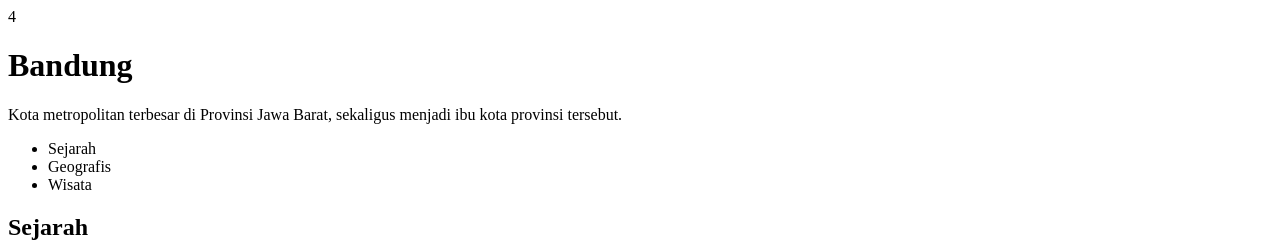
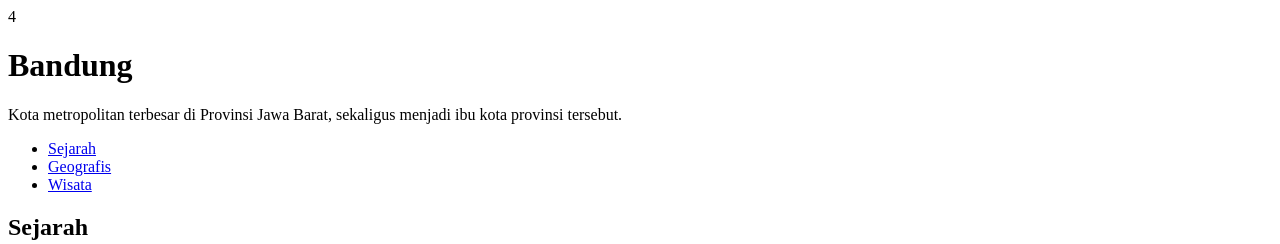
Before and after one commit to agummds/WebBasic, a plain HTML site: page index.html in a window 1280 px wide. Shown: the top 244 px of the page. Drawn offline with Linux system fonts and the light colour scheme.

Commit message:
Penambahan Elemen Anchor dan Atribut ID
Ini adalah kode yang sudah mengalami penambahan atribut ID dan Elemen Anchor

```diff
--- a/index.html
+++ b/index.html
@@ -13,17 +13,17 @@
 
     <ul>
     <li>
-      Sejarah
+      <a href="#Sejarah">Sejarah</a>
     </li>
     <li>
-      Geografis
+      <a href="#Geografis">Geografis</a>
     </li>
     <li>
-      Wisata
+     <a href="#Wisata">Wisata</a>
     </li>
    </ul>
 
-    <h2>Sejarah</h2>
+     <h2 id="Sejarah">Sejarah</h2>
      <img src="file:///home/agum/Desktop/Life%20At%20Bangkit/Dicoding/history.jpg" alt="Sejarah"/>
     <p> Kata Bandung berasal dari kata bendung atau bendungan karena terbendungnya sungai Citarum oleh lava Gunung Tangkuban Parahu yang lalu membentuk telaga. Legenda yang diceritakan oleh orang-orang tua di Bandung mengatakan bahwa nama Bandung diambil dari sebuah kendaraan air yang terdiri dari dua perahu yang diikat berdampingan yang disebut perahu bandung yang digunakan oleh Bupati Bandung, R.A. Wiranatakusumah II, untuk melayari Ci Tarum dalam mencari tempat kedudukan kabupaten yang baru untuk menggantikan ibu kota yang lama di Dayeuhkolot. </p>
 
@@ -31,14 +31,14 @@
    <p> Berdasarkan filosofi Sunda, kata Bandung juga berasal dari kalimat Nga-Bandung-an Banda Indung, yang merupakan kalimat sakral dan luhur karena mengandung nilai ajaran Sunda. Nga-Bandung-an artinya menyaksikan atau bersaksi. Banda adalah segala sesuatu yang berada di alam hidup yaitu di bumi dan atmosfer, baik makhluk hidup maupun benda mati. Sinonim dari banda adalah harta. Indung berarti Ibu atau Bumi, disebut juga sebagai Ibu Pertiwi tempat Banda berada. </p>
 
 
-    <h2>Geografis</h2>
+   <h2 id="Geografis">Geografis</h2>
     <img src="file:///home/agum/Desktop/Life%20At%20Bangkit/Dicoding/halaman-profil-bandung-images/image/geografis.jpg" alt="Geografis"/>
     <p> Kota Bandung dikelilingi oleh pegunungan, sehingga bentuk morfologi wilayahnya bagaikan sebuah mangkok raksasa, secara geografis kota ini terletak di tengah-tengah provinsi Jawa Barat, serta berada pada ketinggian ±768 m di atas permukaan laut, dengan titik tertinggi di berada di sebelah utara dengan ketinggian 1.050 meter di atas permukaan laut dan sebelah selatan merupakan kawasan rendah dengan ketinggian 675 meter di atas permukaan laut. </p>
 
      <p> Kota Bandung dialiri dua sungai utama, yaitu Sungai Cikapundung dan Sungai Citarum beserta anak-anak sungainya yang pada umumnya mengalir ke arah selatan dan bertemu di Sungai Citarum. Dengan kondisi yang demikian, Bandung selatan sangat rentan terhadap masalah banjir terutama pada musim hujan. </p>
 
 
-    <h2>Wisata</h2>
+    <h2 id="Wisata">Wisata</h2>
    <p> Sejak dibukanya Jalan Tol Cipularang, kota Bandung telah menjadi tujuan utama dalam menikmati liburan akhir pekan terutama dari masyarakat yang berasal dari Jakarta sekitarnya. Selain menjadi kota wisata belanja, kota Bandung juga dikenal dengan sejumlah besar bangunan lama berarsitektur peninggalan Belanda. </p>
 
 
```
